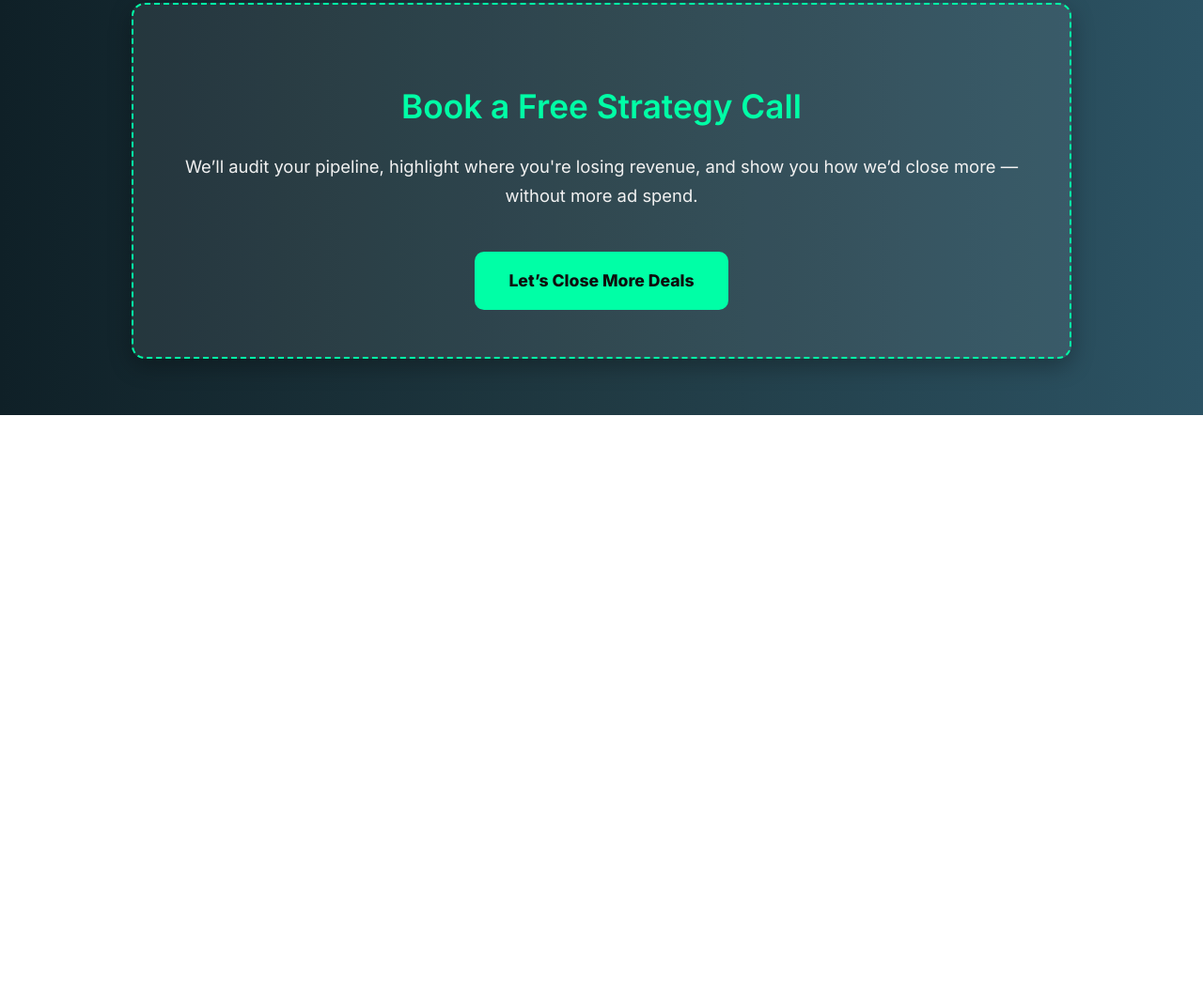
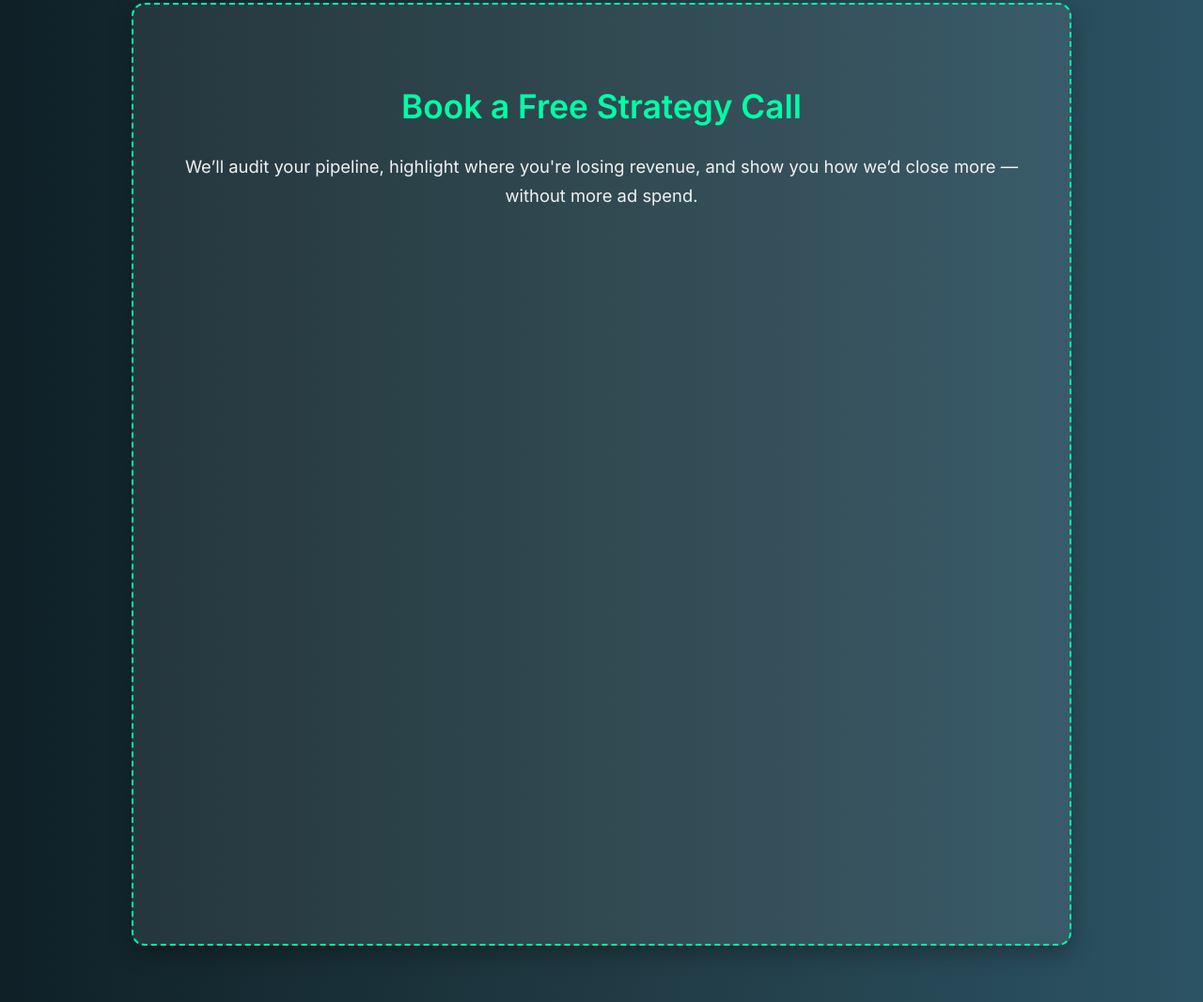
Before and after one commit to Joe03wood/PRP, a plain HTML site: page index.html in a window 1280 px wide. Shown: the part 1773-2840 px from the top of the page at 94% size. Before the commit the page ends 2215 px from the top, so only its background shows below. Drawn offline with Linux system fonts and the light colour scheme; a script that the page names is missing.

Commit message:
Update index.html

```diff
--- a/index.html
+++ b/index.html
@@ -5,6 +5,7 @@
   <meta name="viewport" content="width=device-width, initial-scale=1.0" />
   <title>Pipeline Rev Partners</title>
   <link href="https://fonts.googleapis.com/css2?family=Inter:wght@400;600;800&display=swap" rel="stylesheet">
+  <script type="text/javascript" src="https://assets.calendly.com/assets/external/widget.js" async></script>
   <style>
     :root {
       --primary: #00ffa6;
@@ -94,22 +95,10 @@
       font-size: 2.2em;
     }
 
-    .cta a {
-      display: inline-block;
-      margin-top: 25px;
-      padding: 16px 36px;
-      background-color: var(--primary);
-      color: #0e0e0e;
-      font-weight: bold;
-      text-decoration: none;
-      border-radius: 10px;
-      font-size: 1.1em;
-      transition: all 0.3s ease;
-    }
-
-    .cta a:hover {
-      background-color: #00cc88;
-      transform: scale(1.05);
+    .calendly-inline-widget {
+      min-width: 320px;
+      height: 700px;
+      margin-top: 30px;
     }
 
     .hero-img {
@@ -158,7 +147,7 @@
   <div class="cta">
     <h2>Book a Free Strategy Call</h2>
     <p>We’ll audit your pipeline, highlight where you're losing revenue, and show you how we’d close more — without more ad spend.</p>
-    <a href="https://calendly.com/joe03wood" target="_blank">Let’s Close More Deals</a>
+    <div class="calendly-inline-widget" data-url="https://calendly.com/joe03wood"></div>
   </div>
 </body>
 </html>
```
